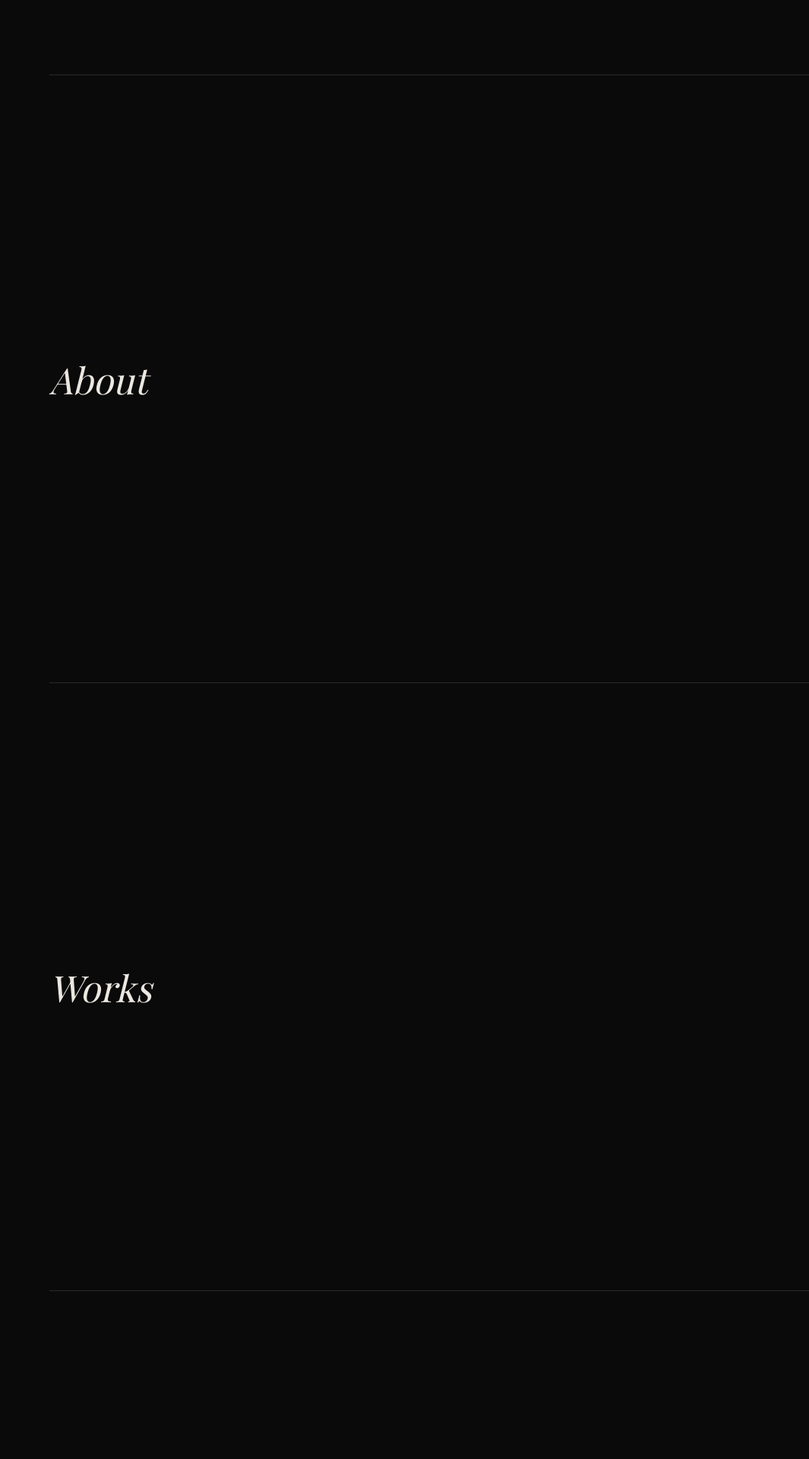
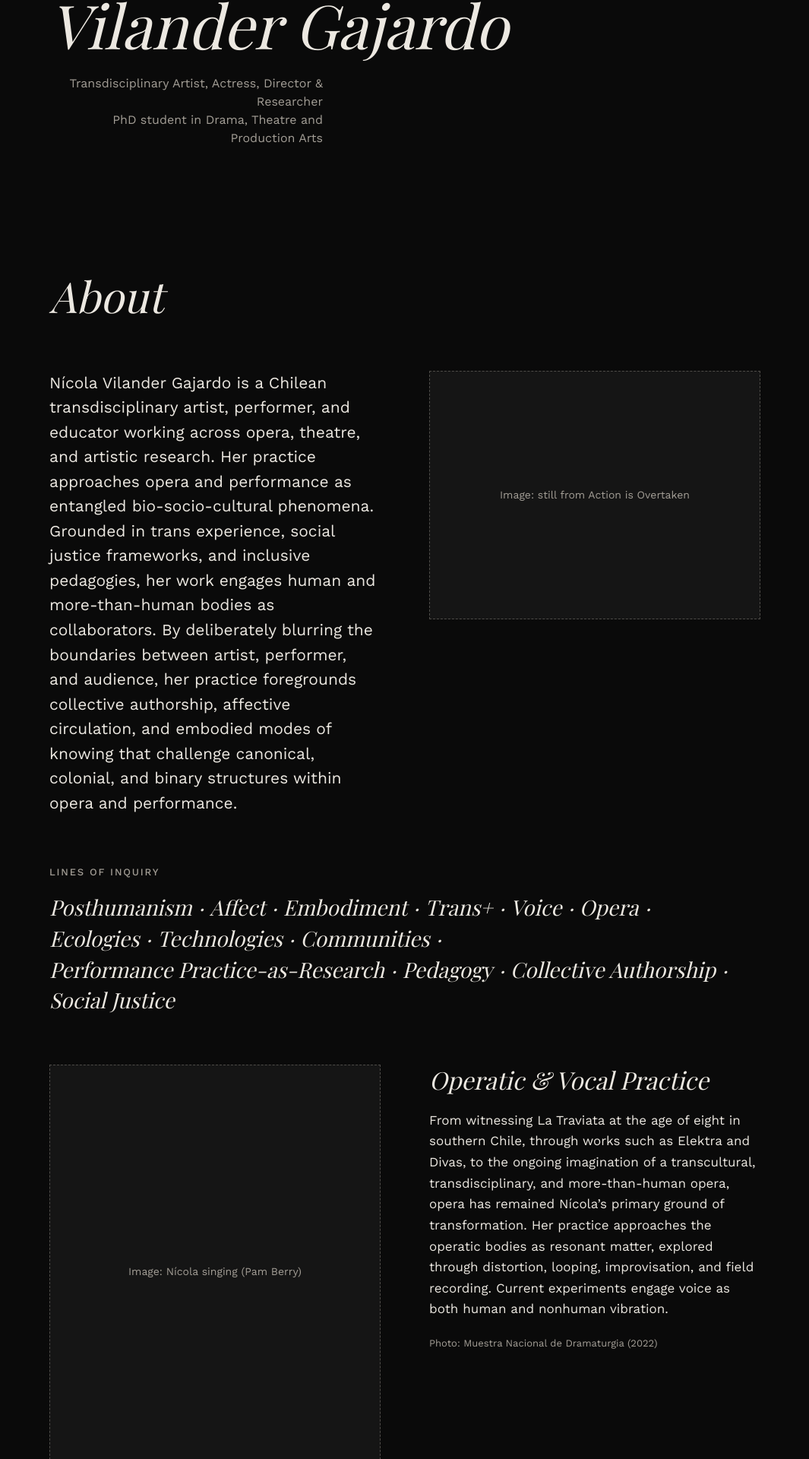
Before and after one commit to gab-hono/nicola-vilander-portfolio, a Next.js app: page / in a window 1280 px wide. Shown: the part 701-2621 px from the top of the page at 76% size, without its empty margins (215-1280 px from the left). Built offline with nearby package versions, Linux system fonts and the light colour scheme; a web font is replaced by a local one.

Commit message:
feat: add hero and about sections

```diff
--- a/app/page.tsx
+++ b/app/page.tsx
@@ -1,23 +1,19 @@
-// TEMPORARY — test page for the navigation. Replaced by Hero/About/Works/Contact in step 3.8.
-const sections = [
-  { id: "top", label: "Hero" },
-  { id: "about", label: "About" },
-  { id: "works", label: "Works" },
-  { id: "contact", label: "Contact" },
-];
+import { AboutSection } from "@/components/AboutSection";
+import { HeroSection } from "@/components/HeroSection";
 
 export default function Home() {
   return (
-    <>
-      {sections.map((section) => (
-        <section
-          key={section.id}
-          id={section.id}
-          className="flex min-h-screen items-center border-b border-line px-5 lg:pr-16 lg:pl-0"
-        >
-          <h2 className="font-serif text-5xl italic">{section.label}</h2>
-        </section>
-      ))}
-    </>
+    <div className="flex flex-col gap-24 px-5 pt-6 pb-24 text-base leading-relaxed lg:gap-40 lg:pt-12 lg:pr-16 lg:pl-0 lg:text-[17px]">
+      <HeroSection />
+      <AboutSection />
+
+      {/* TEMPORARY — keeps the navigation testable. Replaced in 3.9 (Works) and 3.10 (Contact). */}
+      <section id="works" className="min-h-screen scroll-mt-6 border-t border-line pt-12 lg:scroll-mt-12">
+        <h2 className="font-serif text-[40px] italic lg:text-[56px]">Works</h2>
+      </section>
+      <section id="contact" className="min-h-[60vh] scroll-mt-6 border-t border-line pt-12 lg:scroll-mt-12">
+        <h2 className="font-serif text-[40px] italic lg:text-[56px]">Contact</h2>
+      </section>
+    </div>
   );
 }
--- /dev/null
+++ b/components/AboutSection.tsx
@@ -0,0 +1,116 @@
+import { about } from "@/content/about";
+import type { AboutBlock } from "@/content/types";
+import { MediaImage } from "./MediaImage";
+
+/** Half of the desktop content column (content width minus the 64px grid gap). */
+const HALF_COLUMN_SIZES =
+  "(min-width: 1024px) calc((100vw - 344px - 64px) / 2), calc(100vw - 40px)";
+
+const blockTitle = "font-serif text-[26px] leading-tight font-normal italic lg:text-[32px]";
+
+function TextBlock({ block }: { block: AboutBlock }) {
+  return (
+    <div className="flex flex-col gap-5">
+      <h3 className={blockTitle}>{block.title}</h3>
+      <p>{block.body}</p>
+      {block.credits && <p className="text-[13px] text-muted">{block.credits}</p>}
+    </div>
+  );
+}
+
+export function AboutSection() {
+  const { bio, bioImage, linesOfInquiry, practice, research, press } = about;
+
+  return (
+    <section
+      id="about"
+      className="flex scroll-mt-6 flex-col gap-12 lg:scroll-mt-12 lg:gap-16"
+    >
+      <h2 className="font-serif text-[40px] leading-tight font-normal italic lg:text-[56px]">
+        About
+      </h2>
+
+      {/* Bio + image */}
+      <div className="grid gap-8 lg:grid-cols-2 lg:items-start lg:gap-16">
+        <p className="text-lg leading-[1.55] lg:text-[21px]">{bio}</p>
+        <MediaImage
+          image={bioImage}
+          placeholderLabel="still from Action is Overtaken"
+          className="aspect-4/3"
+          sizes={HALF_COLUMN_SIZES}
+        />
+      </div>
+
+      {/* Lines of inquiry */}
+      <div className="flex flex-col gap-4">
+        <h3 className="text-[13px] font-medium tracking-[0.14em] text-muted uppercase">
+          Lines of inquiry
+        </h3>
+        <ul className="flex flex-wrap font-serif text-[21px] leading-[1.45] italic lg:text-[28px]">
+          {linesOfInquiry.map((line, index) => (
+            <li key={line}>
+              {line}
+              {index < linesOfInquiry.length - 1 && (
+                <span aria-hidden="true" className="px-2">
+                  ·
+                </span>
+              )}
+            </li>
+          ))}
+        </ul>
+      </div>
+
+      {/* Operatic & Vocal Practice: image left, text right */}
+      <div className="grid gap-8 lg:grid-cols-2 lg:items-start lg:gap-16">
+        <MediaImage
+          image={practice.image}
+          placeholderLabel="Nícola singing (Pam Berry)"
+          className="aspect-4/5"
+          sizes={HALF_COLUMN_SIZES}
+        />
+        <TextBlock block={practice} />
+      </div>
+
+      {/* Research & Networks + Press */}
+      <div className="grid gap-12 lg:grid-cols-2 lg:items-start lg:gap-16">
+        <div className="flex flex-col gap-8">
+          {research.image && (
+            <MediaImage
+              image={research.image}
+              placeholderLabel="research"
+              className="aspect-4/3"
+              sizes={HALF_COLUMN_SIZES}
+            />
+          )}
+          <TextBlock block={research} />
+        </div>
+
+        {press.length > 0 && (
+          <div className="flex flex-col gap-5">
+            <h3 className={blockTitle}>Press</h3>
+            <ul className="flex flex-col border-t border-line">
+              {press.map((item) => (
+                <li key={item.url} className="border-b border-line">
+                  <a
+                    href={item.url}
+                    target="_blank"
+                    rel="noopener noreferrer"
+                    className="flex justify-between gap-4 py-4 hover:text-accent motion-safe:transition-colors"
+                  >
+                    <span>{item.title}</span>
+                    <span className="shrink-0 text-muted">
+                      {item.outlet}
+                      {item.date ? `, ${item.date}` : ""}{" "}
+                      <span aria-hidden="true">↗</span>
+                    </span>
+                    <span className="sr-only">(opens in a new tab)</span>
+                  </a>
+                </li>
+              ))}
+            </ul>
+          </div>
+        )}
+      </div>
+    </section>
+  );
+}
--- /dev/null
+++ b/components/HeroSection.tsx
@@ -0,0 +1,34 @@
+import { HERO_ID } from "@/content/navigation";
+import { site } from "@/content/site";
+import { MediaImage } from "./MediaImage";
+
+export function HeroSection() {
+  return (
+    <section
+      id={HERO_ID}
+      aria-label="Introduction"
+      className="flex scroll-mt-6 flex-col gap-5 lg:scroll-mt-12 lg:gap-8"
+    >
+      <MediaImage
+        image={site.heroImage}
+        placeholderLabel="hero portrait"
+        className="aspect-4/5 lg:aspect-video"
+        sizes="(min-width: 1024px) calc(100vw - 344px), calc(100vw - 40px)"
+        eager
+      />
+
+      <div className="flex flex-col gap-3 lg:flex-row lg:flex-wrap lg:items-end lg:justify-between lg:gap-6">
+        <h1 className="font-serif text-[44px] leading-[1.05] font-normal text-balance italic lg:text-[80px]">
+          {site.fullName}
+        </h1>
+        <p className="text-[15px] text-muted lg:max-w-90 lg:text-right lg:text-base">
+          {site.roles.map((role) => (
+            <span key={role} className="block">
+              {role}
+            </span>
+          ))}
+        </p>
+      </div>
+    </section>
+  );
+}
--- /dev/null
+++ b/components/MediaImage.tsx
@@ -0,0 +1,52 @@
+import Image from "next/image";
+import type { ImageAsset } from "@/content/types";
+
+type MediaImageProps = {
+  image: ImageAsset | null;
+  /** Shown in the placeholder while the photo is missing. */
+  placeholderLabel: string;
+  /** Sizing of the frame, e.g. "aspect-4/5 lg:aspect-video". */
+  className: string;
+  /** Rendered width hints for next/image. */
+  sizes: string;
+  /** Load immediately with high priority (hero / LCP image only). */
+  eager?: boolean;
+};
+
+export function MediaImage({
+  image,
+  placeholderLabel,
+  className,
+  sizes,
+  eager = false,
+}: MediaImageProps) {
+  if (!image) {
+    return (
+      <div
+        className={`flex items-center justify-center border border-dashed border-muted/40 bg-surface p-6 text-center text-sm text-muted ${className}`}
+      >
+        Image: {placeholderLabel}
+      </div>
+    );
+  }
+
+  return (
+    <figure className="flex flex-col gap-2">
+      <div className={`relative overflow-hidden bg-surface ${className}`}>
+        <Image
+          src={image.src}
+          alt={image.alt}
+          fill
+          sizes={sizes}
+          placeholder="blur"
+          loading={eager ? "eager" : "lazy"}
+          fetchPriority={eager ? "high" : "auto"}
+          className="object-cover"
+        />
+      </div>
+      {image.credit && (
+        <figcaption className="text-[13px] text-muted">{image.credit}</figcaption>
+      )}
+    </figure>
+  );
+}
--- a/content/about.ts
+++ b/content/about.ts
@@ -1,8 +1,10 @@
 import type { About } from "./types";
 
-// DRAFT — texts from the cut proposal, pending Nícola's validation (deadline 12 Nov).
+// Texts validated by Nícola (7 Nov). Images, credits and press links pending.
 export const about: About = {
   bio: "Nícola Vilander Gajardo is a Chilean transdisciplinary artist, performer, and educator working across opera, theatre, and artistic research. Her practice approaches opera and performance as entangled bio-socio-cultural phenomena. Grounded in trans experience, social justice frameworks, and inclusive pedagogies, her work engages human and more-than-human bodies as collaborators. By deliberately blurring the boundaries between artist, performer, and audience, her practice foregrounds collective authorship, affective circulation, and embodied modes of knowing that challenge canonical, colonial, and binary structures within opera and performance.",
+
+  bioImage: null,
 
   linesOfInquiry: [
     "Posthumanism",
--- a/content/types.ts
+++ b/content/types.ts
@@ -52,6 +52,8 @@ export type AboutBlock = {
 
 export type About = {
   bio: string;
+  /** Image next to the bio (still from 'Action is Overtaken'). */
+  bioImage: ImageAsset | null;
   linesOfInquiry: string[];
   practice: AboutBlock;
   research: AboutBlock;
```
